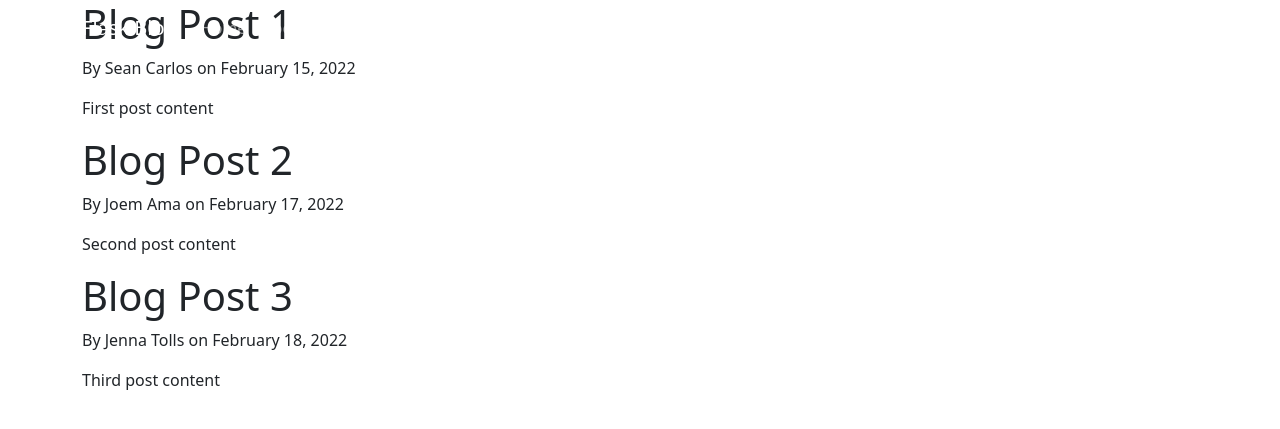
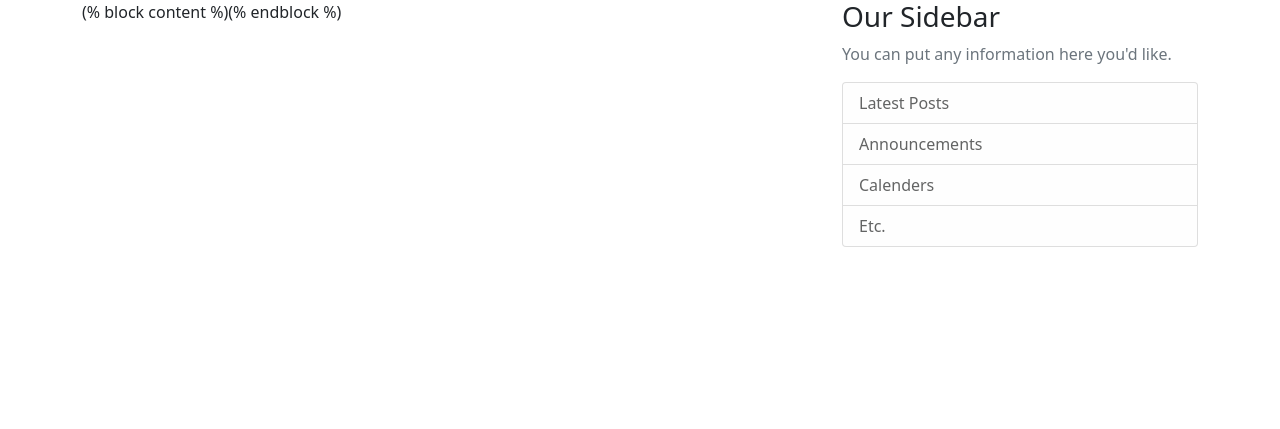
Before and after one commit to SeanCarlos205/Digital-year-13, a Flask app: page / in a window 1280 px wide. Shown: the top 429 px of the page. Run offline with Flask 2, Linux system fonts and the light colour scheme.

Commit message:
Tempaltes for writing
Added grid

```diff
--- a/blog_app/templates/layout.html
+++ b/blog_app/templates/layout.html
@@ -24,7 +24,7 @@
     <nav class="navbar navbar-expand-md navbar-dark bg-steel fixed-top">
         <div class="container">
             <a class="navbar-brand mr-4" href="/">Flask Blog</a>
-            <button class="navbar-toggler" type"button" data-toggle="collapse" data-target="#navbarToggle" aria-controls="navbarToggle" aria-expanded="false" aria-label="Toggle">
+            <button class="navbar-toggler" type"button" data-toggle="collapse" data-target="#navbarToggle" aria-controls="navbarToggle" aria-expanded="false" aria-label="Toggle navigation">
                 <span class="navbar-toggler-icon"></span>
             </button>
             <div class="collapse navbar-collapse" id="navbarToggle">
@@ -42,11 +42,26 @@
     </nav>
 </header>
 
-    <div class="container">
-
-    {% block content  %}{% endblock %}
-
+<main role="main" class="container">
+    <div class="row">
+        <div class="col-md-8">
+            (% block content %)(% endblock %)
+        </div>
+        <div class="col-md-4">
+            <div class="content-section">
+                <h3>Our Sidebar</h3>
+                <p class='text-muted'> You can put any information here you'd like.
+                    <ul class="list-group">
+                        <li class="list-group-item list-group-item-light">Latest Posts</li>
+                        <li class="list-group-item list-group-item-light">Announcements</li>
+                        <li class="list-group-item list-group-item-light">Calenders</li>
+                        <li class="list-group-item list-group-item-light">Etc.</li>
+                    </ul>
+                </p>
+            </div>
+        </div>
     </div>
+</main>
 
 
     <!-- Option 1: Bootstrap Bundle with Popper -->
```
Also changed, not shown: blog_app/static/main.css (added).
